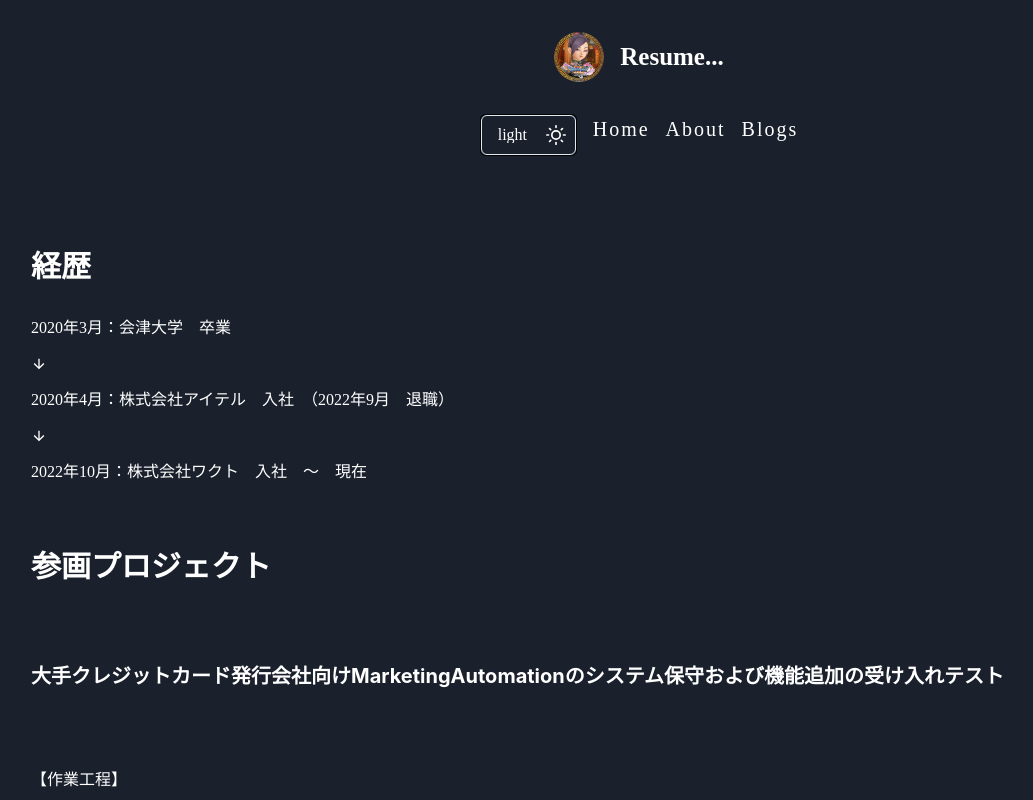
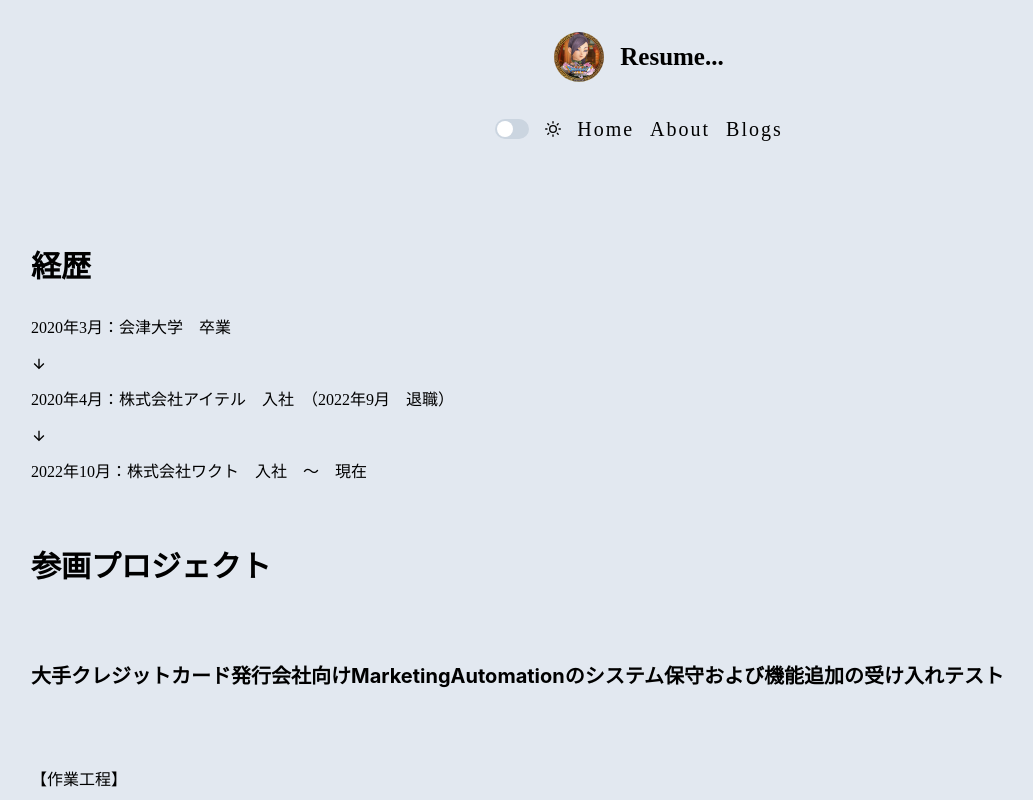
Before and after one commit to o-ga09/portfolio-20230727, a Next.js app: page /about in a window 1280 px wide. Shown: the top 800 px of the page, without its empty margins (1-1034 px from the left). Built offline with nearby package versions, Linux system fonts and the light colour scheme; no server answers.

Commit message:
ダークモード実装

```diff
--- a/app/about/page.tsx
+++ b/app/about/page.tsx
@@ -1,4 +1,3 @@
-import { Box } from "@/common/components";
 import { Footer } from "@/components/Footer";
 import { Header } from "@/components/Header";
 import AboutPage from "@/pages/AboutPage";
--- a/app/blogs/layout.tsx
+++ b/app/blogs/layout.tsx
@@ -1,9 +1,6 @@
-import Provider from "../../common/provider";
-
 const siteName = "おーがの記事";
 const description = "しがないエンジニア　おーがの記事です";
 const url = "https://t09-blog.com/blogs";
-const title = "Blogs";
 
 export const metadata = {
   title: {
--- a/app/page.tsx
+++ b/app/page.tsx
@@ -1,7 +1,6 @@
 import { FC } from "react";
 import { Header } from "../components/Header";
 import { Footer } from "../components/Footer";
-import { Box } from "../common/components";
 import "./globals.css";
 import MainPage from "@/pages/MainPage";
 
--- a/app/policy/page.tsx
+++ b/app/policy/page.tsx
@@ -1,5 +1,4 @@
 import { Header } from "@/components/Header";
-import { Box, Text, Heading } from "../../common/components";
 import PolicyPage from "@/pages/PolicyPage";
 import { Footer } from "@/components/Footer";
 
--- a/common/components/theme.ts
+++ b/common/components/theme.ts
@@ -11,6 +11,7 @@ const customBreakpoints = {
 const customTheme = extendTheme({
   breakpoints: customBreakpoints,
   config: {
+    initialColorMode: 'light',
     useSystemColorMode: false,
   },
   colors: {
@@ -22,8 +23,8 @@ const customTheme = extendTheme({
   styles: {
     global: (props: any) => ({
       body: {
-        bg: mode("#1A202C", "#E2E8F0")(props), // ダークモード時の背景色
-        color: mode("#ffffff", "#000000")(props)
+        bg: mode("#E2E8F0", "#1A202C")(props), // mode(ダークモード時, ライトモード時) : 背景色
+        color: mode("#000000", "#ffffff")(props) // mode(ダークモード時, ライトモード時) : 文字色
       },
     }),
   },
--- a/components/Footer.tsx
+++ b/components/Footer.tsx
@@ -1,6 +1,5 @@
-import { Box, Flex, Link, Text, useMediaQuery } from "../common/components";
+import { Flex, Link, Text } from "../common/components";
 import { GitHub, Twitter } from "./Icon";
-import styles from "../../styles/styles.module.css";
 
 export const Footer = () => {
   return (
--- a/components/Header.tsx
+++ b/components/Header.tsx
@@ -1,4 +1,3 @@
-"use client";
 import ToggleDarkMode from "./Theme";
 import {
   SunIcon,
@@ -9,15 +8,11 @@ import {
   Flex,
   Text,
   Input,
-  Select,
-  useColorMode,
 } from "../common/components/index";
 import { GitHubRepo } from "./Icon";
 import Image from "next/image";
 
 export const Header = ({ title }: { title: string }) => {
-  const { colorMode, toggleColorMode } = useColorMode();
-
   return (
     <>
       <Flex
@@ -59,27 +54,10 @@ export const Header = ({ title }: { title: string }) => {
             <Box
               display={"flex"}
               borderRadius={"5px"}
-              border={"solid 1px black"}
               justifyContent={"center"}
               alignItems={"center"}
             >
-              {colorMode == "dark" ? (
-                <>
-                  <Select icon={<MoonIcon />} onChange={toggleColorMode}>
-                    <option value="light">light</option>
-                    <option value="dark">dark</option>
-                    <option value="system">system</option>
-                  </Select>
-                </>
-              ) : (
-                <>
-                  <Select icon={<SunIcon />} onChange={toggleColorMode}>
-                    <option value="light">light</option>
-                    <option value="dark">dark</option>
-                    <option value="system">system</option>
-                  </Select>
-                </>
-              )}
+              <ToggleDarkMode />
             </Box>
             <Link
               display={"block"}
--- a/components/Theme.tsx
+++ b/components/Theme.tsx
@@ -1,15 +1,32 @@
 "use client";
-import { useColorMode, Switch, SwitchProps } from "../common/components/index";
+import {
+  useColorMode,
+  Switch,
+  SwitchProps,
+  MoonIcon,
+  SunIcon,
+} from "../common/components/index";
 
 const ToggleDarkMode: React.FC<SwitchProps> = (props) => {
   const { colorMode, toggleColorMode } = useColorMode();
 
   return (
-    <Switch
-      isChecked={colorMode === "dark"}
-      onChange={toggleColorMode}
-      {...props}
-    />
+    <>
+      <Switch
+        isChecked={colorMode == "dark"}
+        onChange={toggleColorMode}
+        {...props}
+      />
+      {colorMode == "dark" ? (
+        <>
+          <MoonIcon style={{ marginLeft: "1rem" }} />
+        </>
+      ) : (
+        <>
+          <SunIcon style={{ marginLeft: "1rem" }} />
+        </>
+      )}
+    </>
   );
 };
 
--- a/pages/MainPage.tsx
+++ b/pages/MainPage.tsx
@@ -16,6 +16,7 @@ function MainPage() {
   const job = "ソフトウェアエンジニア";
   const introduction =
     "ソフトウェアエンジニアをしているオーガです。出身は新潟で、日本酒大好きです。趣味は、ゲーム、アニメ、ダーツです。ゼノブレイドが好きです。推しは、１０年くらい山本彩です。最近、おうちk8sをやっています。";
+
   return (
     <Box w={"100%"} display={"flex"} justifyContent={"center"} p={8}>
       <Box
```
